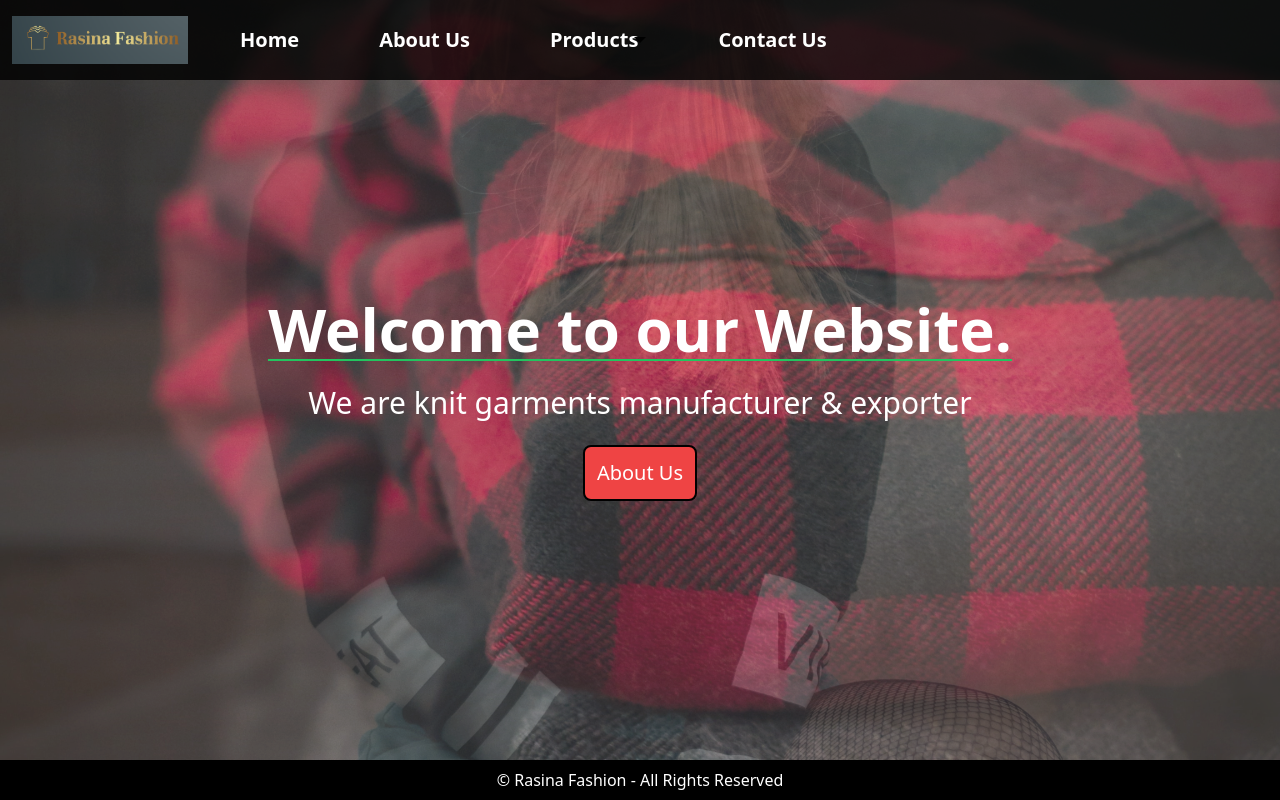
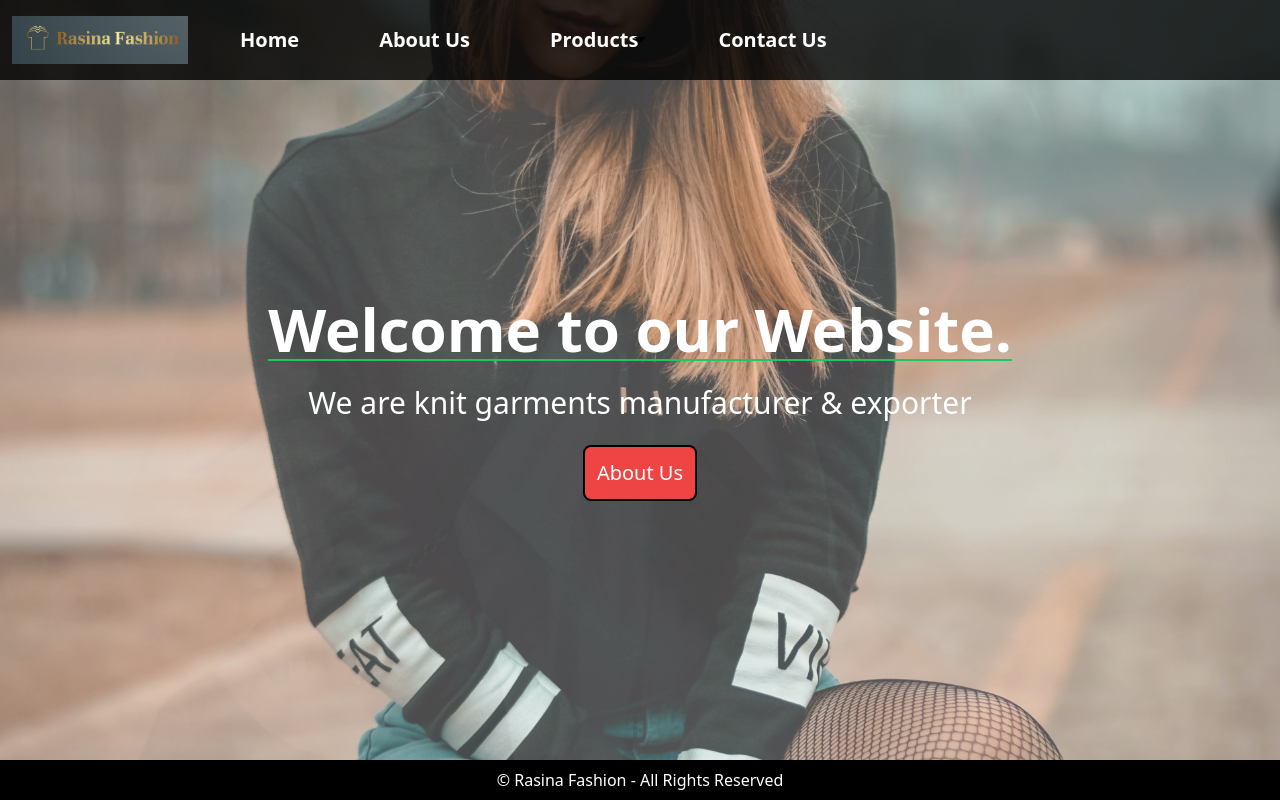
Before and after one commit to Shadow-Blaxe-123/Rasina-Fashion, a Next.js app: page / in a window 1280 px wide. Built offline with nearby package versions, Linux system fonts and the light colour scheme.

Commit message:
Making the changes.

```diff
--- a/styles/globals.css
+++ b/styles/globals.css
@@ -56,7 +56,7 @@
 
 
 @keyframes changeBackground {
-  0% { background-image: url('../public//Images/hoodies/hoodies-1.jpg'); }
+  0% { background-image: url('../public//Images/bg.png');}
   25% { background-image: url('../public//Images/hoodies/hoodies-2.jpg'); }
   50% { background-image: url('../public/Images/poloshirts/poloshirts-1.jpg'); }
   75% { background-image: url('../public/Images/tshirts/TS1.jpg'); }
@@ -74,5 +74,5 @@
   z-index: -1;
   opacity:0.89;
   position:absolute;
-  animation: changeBackground 15s infinite;
+  animation: changeBackground 30s infinite;
 }
```
Also changed, not shown: public/Images/bg.png (added).
